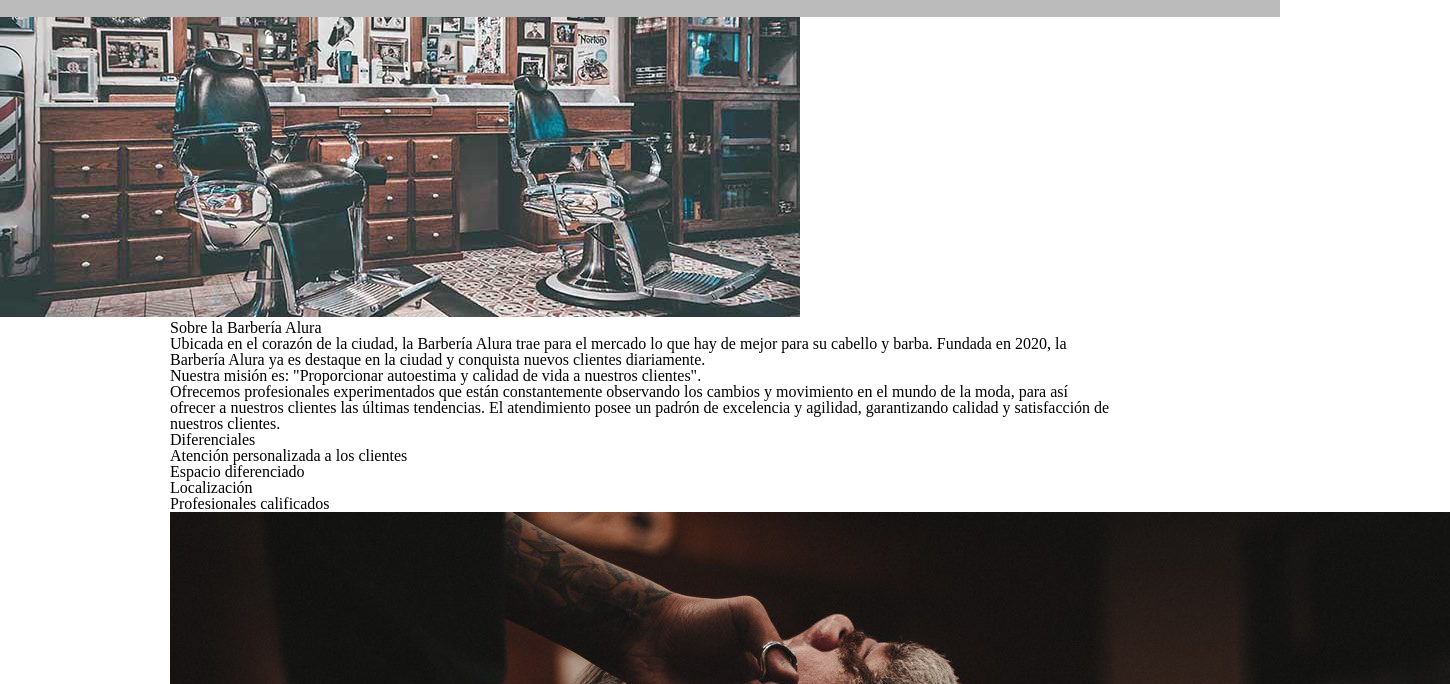
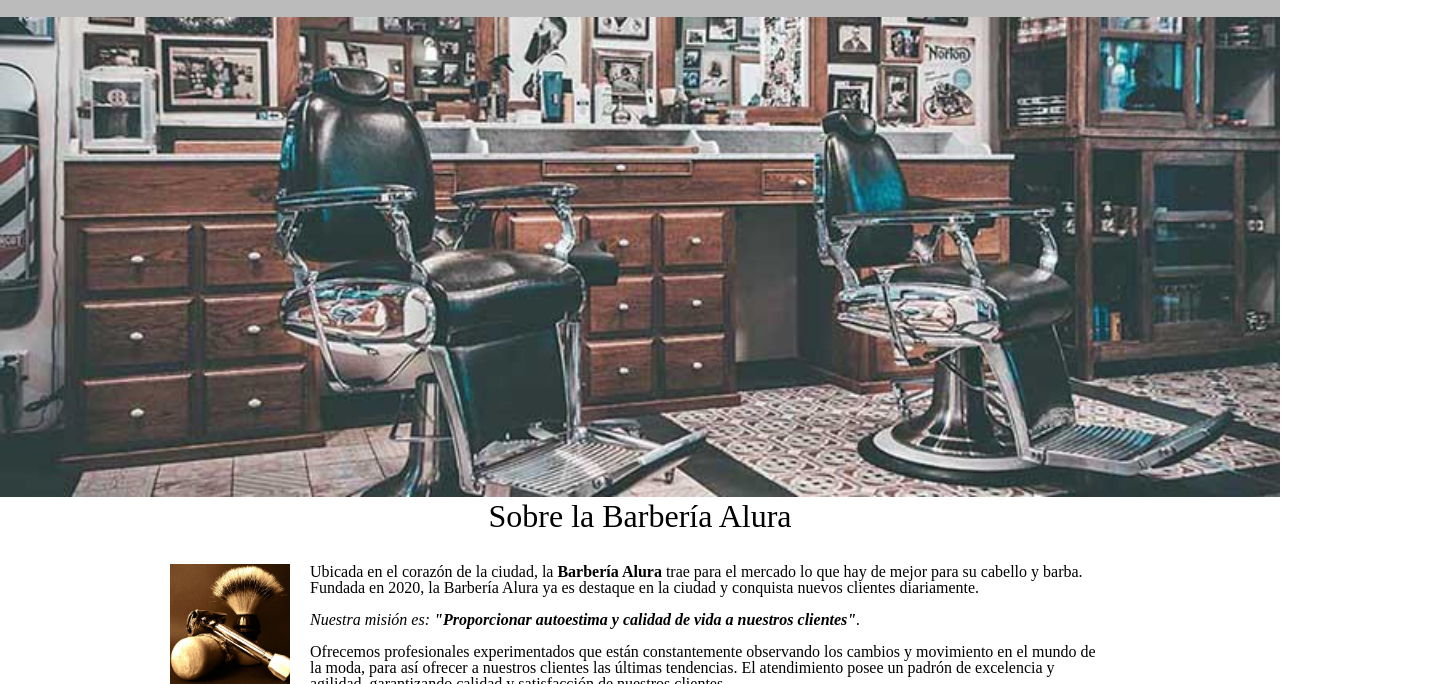
Before and after one commit to SuperGandhi/html-css-part4, a plain HTML site: page index.html in a window 1280 px wide. Shown: the part 276-960 px from the top of the page, 1450 px wide, since content can reach past the window. Drawn offline with Linux system fonts and the light colour scheme.

Commit message:
Add float and refactoring code

```diff
--- a/index.html
+++ b/index.html
@@ -21,12 +21,13 @@
             </div>
         </header>
 
-        <img id="banner" src="banner/banner.jpg">
+        <img class="banner" src="banner/banner.jpg">
 
         <main>
             <section class="principal">
 
-                <h2 class="titulo-centralizado">Sobre la Barbería Alura</h2>
+                <h2 class="titulo-principal">Sobre la Barbería Alura</h2>
+                <img class="utensilios" src="imagenes/utensilios[1].jpg" alt="utensilios">
 
                 <p>Ubicada en el corazón de la ciudad, la <strong>Barbería Alura</strong> trae para el mercado lo que hay de mejor para su cabello y barba. Fundada en 2020, la Barbería Alura ya es destaque en la ciudad y conquista nuevos clientes diariamente.</p>
 
@@ -38,7 +39,7 @@
 
             <section class="diferenciales">
 
-                <h3 class="titulo-centralizado">Diferenciales</h3>
+                <h3 class="titulo-principal">Diferenciales</h3>
 
                 <ul>
                     <li class="items">Atención personalizada a los clientes</li>
--- a/style.css
+++ b/style.css
@@ -149,3 +149,37 @@ td,th{
     border: 1px solid #000000;
     padding: 8px 15px;
 }
+
+
+.banner{
+    width: 100%;
+}
+
+.titulo-principal{
+    text-align: center;
+    font-size: 2em;
+    margin: 0 0 1em;
+    clear: left;
+}
+
+.principal p{
+    margin: 0 0 1em;
+}
+
+.principal strong{
+    font-weight: bold;
+}
+
+.principal em{
+    font-style: italic;
+}
+
+.utensilios{
+    width: 120px;
+    float: left;
+    margin: 0 20px 20px 0;
+}
+
+.imagenDiferenciales{
+    width: 60%;
+}
```
Also changed, not shown: imagenes/utensilios[1].jpg (added).
